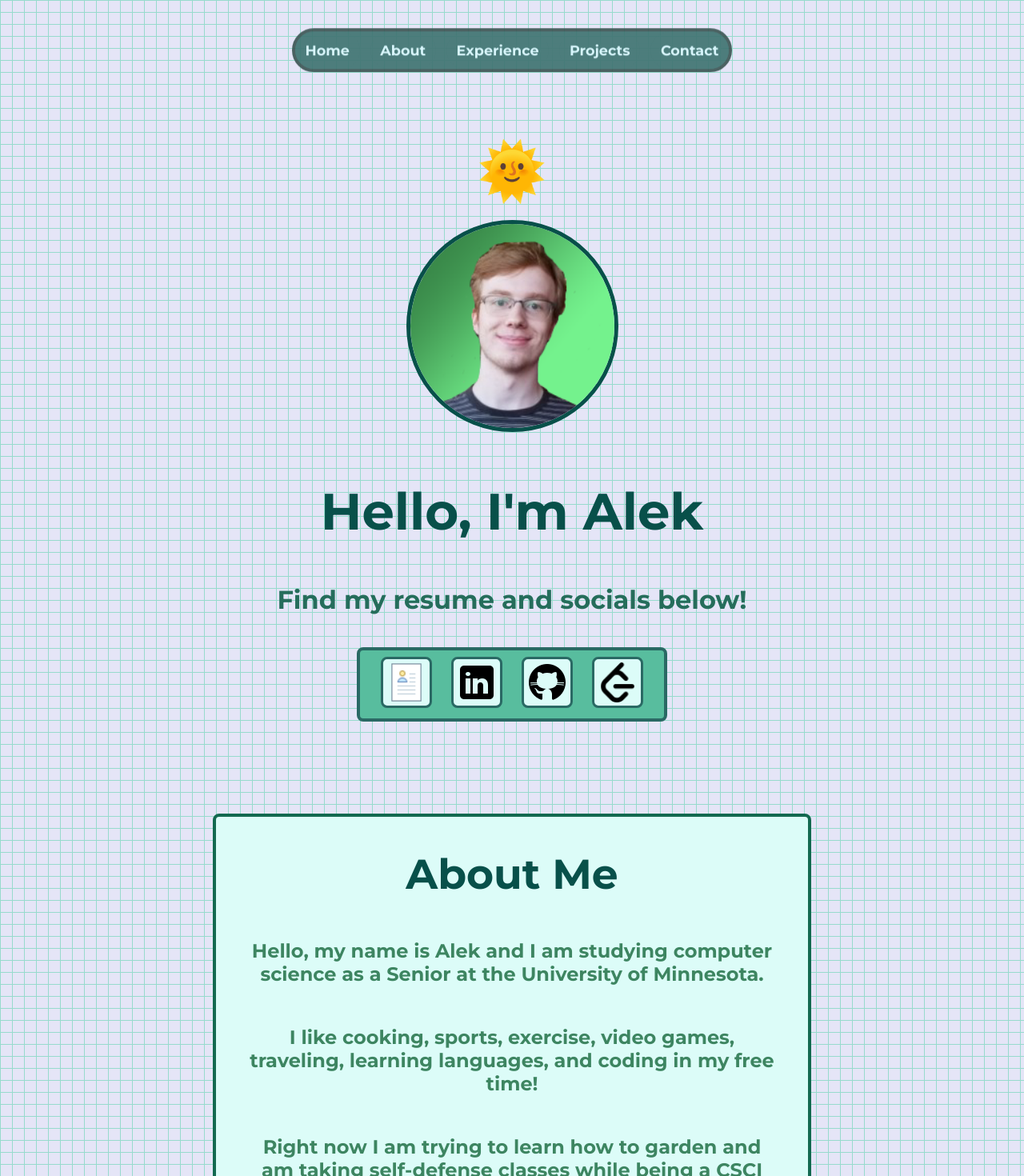
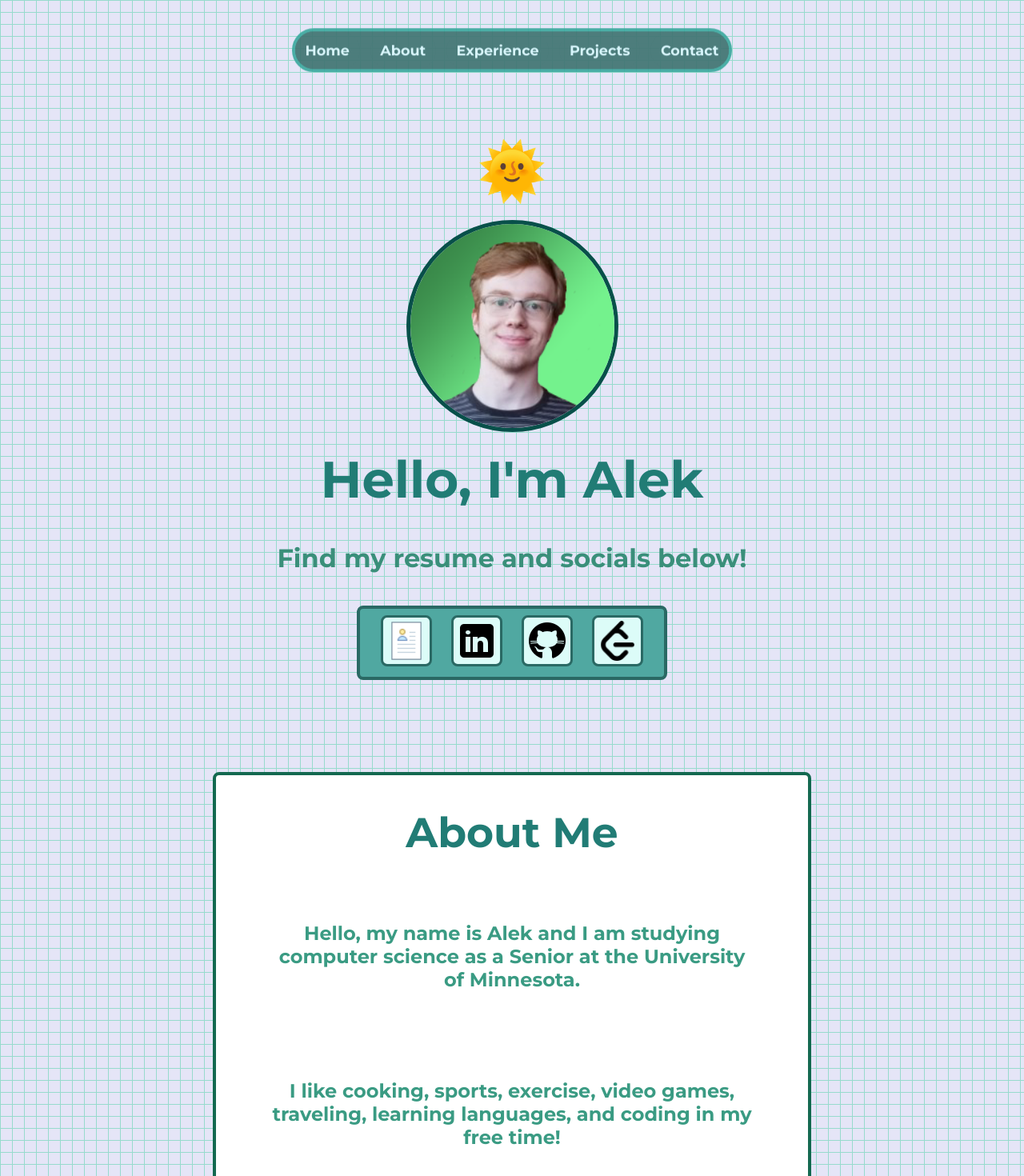
Before and after one commit to Gitphin/portfolio-site, a React (Vite) app: page / in a window 1280 px wide. Shown: the top 1470 px of the page at 80% size. Built offline with nearby package versions, Linux system fonts and the light colour scheme.

Commit message:
Finalizing stylistic changes (still need to add projects and forms for contact)

```diff
--- a/src/App.css
+++ b/src/App.css
@@ -17,7 +17,7 @@ body {
 }
 body.dark-mode {
   background-color: #e5e5f7;
-background-image: radial-gradient( ellipse farthest-corner at 10px 10px , #414040, #000000 50%, #000000 50%);
+background-image: radial-gradient( ellipse farthest-corner at 10px 10px , #141414, #000000 50%, #000000 50%);
 background-size: 12px 12px;
 
 }
@@ -25,36 +25,36 @@ background-size: 12px 12px;
 /*Common font/styling */
 .main {
   font-family: "Montserrat", sans-serif;
-  margin: 40px 0 -20px 0;
-  color: #08504a;
+  margin: 0px 0 -20px 0;
+  color: #217c75;
   font-size: 64px;
 }
 
 .main_sub {
   font-family: "Montserrat", sans-serif;
   margin: 0px 0 0px 0;
-  color: #08504a;
+  color: #217c75;
   font-size: 52px;
 }
 
 .sub {
   font-family: "Montserrat", sans-serif;
-  margin-bottom: 20px;
-  color: #256d5b;
+  margin: -10px;
+  color: #3a8f7a;
   font-size: 32px;
 }
 
 .subsub {
   font-family: "Montserrat", sans-serif;
   margin: 10px 0 0px 0;
-  color: #3d8561;
+  color: #3a9b83;
   font-size: 24px;
   font-weight: bold;
 
 }
 
 body.dark-mode .main{
-  color: rgb(211, 233, 233);
+  color: rgb(255, 255, 255);
 }
 
 body.dark-mode .main_sub {
@@ -64,7 +64,7 @@ body.dark-mode .main_sub {
 }
 
 body.dark-mode .sub{
-  color: rgb(186, 202, 202);
+  color: rgb(218, 230, 230);
 }
 
 body.dark-mode .subsub {
@@ -73,20 +73,39 @@ body.dark-mode .subsub {
   color: rgb(135, 196, 175);
 }
 
+/* Navbar */
+body.dark-mode nav {
+  border-color: #65ceab;
+  background-color: rgb(43, 44, 44);
+}
+body.dark-mode nav:hover {
+  border-color: #9de4cc;
+  background-color: rgb(56, 56, 56, 0.753);
+}
+
+body.dark-mode nav a{
+  border-color: #65ceab;
+  background-color: rgb(43, 44, 44);
+}
+body.dark-mode nav a:hover {
+  border-color: #9de4cc;
+  background-color: rgba(124, 124, 124, 0.753);
+}
+
 /* Header */
 body.dark-mode contactborder {
   border-color: #65ceab;
-  background-color: #1b6156;
+  background-color: rgb(43, 44, 44);
 }
 body.dark-mode contactborder:hover {
   border-color: #97d6cd;
-  background-color: #317c71;
+  background-color: rgb(56, 56, 56, 0.753);
 }
 
 body.dark-mode span {
   img {
     background-color: #4e837d;
-        border: 3px solid #7baaa3;
+        border: 3px solid #65ceab;
         border-radius: 8px;
   }
 
@@ -106,24 +125,11 @@ body.dark-mode about {
 }
 
 body.dark-mode about:hover {
-  background-color: rgb(56, 56, 56);
+  background-color: rgb(56, 56, 56, 0.753);
   border: 4px solid #7dd3bd;
 }
 
-/* Navbar */
-body.dark-mode nav {
-  border-color: #65ceab;
-}
-body.dark-mode nav:hover {
-  border-color: #9de4cc;
-}
-
 /* Experience / Skills */
-body.dark-mode experience:hover {
-  background-color: rgb(56, 56, 56);
-  border: 4px solid #68c4a5;
-}
-
 body.dark-mode skills {
   background-color: rgb(82, 153, 129);
   border: 3px solid #96c0b3;
@@ -138,6 +144,11 @@ body.dark-mode experience {
   font-size: 30px;
 }
 
+body.dark-mode experience:hover {
+  background-color: rgb(56, 56, 56, 0.753);
+  border: 4px solid #68c4a5;
+}
+
 /*Projects */
 
 
@@ -148,7 +159,7 @@ body.dark-mode contact {
 }
 
 body.dark-mode contact:hover {
-  background-color: rgb(56, 56, 56);
+  background-color: rgba(56, 56, 56, 0.753);
   border: 4px solid #7dd3bd;
 }
 
@@ -164,11 +175,6 @@ body.dark-mode contact connect:hover {
   color: rgb(255, 255, 255);
 }
 
-body.dark-mode experience:hover {
-  background-color: rgb(56, 56, 56);
-  border: 4px solid #68c4a5;
-}
-
 /* Footer */
 body.dark-mode footer {
   background-color: rgb(82, 153, 129);
--- a/src/components/about/about.module.css
+++ b/src/components/about/about.module.css
@@ -12,15 +12,15 @@ about {
     padding: 20px;
     max-width: 700px;
     transition: border-color 0.3s, background-color 0.3s;
-    background-color: #dcfcf8;
+    background-color: #ffffff;
     border-radius: 8px;
 }
 
 about:hover {
-    border: 4px solid #1a9c77;
-    background-color: #d6ecea;
+    border: 4px solid #36a888;
+    background-color: #d9f8f8a4;
 }
 
 p {
-    padding: 20px;
+    padding: 50px;
 }
--- a/src/components/contact/contact.module.css
+++ b/src/components/contact/contact.module.css
@@ -13,15 +13,15 @@ contact {
     width: 100%;
     max-width: 700px;
     transition: border-color 0.3s, background-color 0.3s, width 0.3s;
-    background-color: #dcfcf8;
+    background-color: #ffffff;
     border-radius: 8px;
     font-family: "Montserrat", sans-serif;
     color:#27463d
 }
 
 contact:hover {
-    border: 4px solid #1a9c77;
-    background-color: #d6ecea;
+    border: 4px solid #36a888;
+    background-color: #d9f8f8a4;
 }
 
 connect {
@@ -29,7 +29,7 @@ connect {
     flex-direction: column;
     border: 4px solid #136950;
     border-radius: 8px;
-    background-color: #c0f8f1;
+    background-color: #87d4cb;
     padding: 10px;
     margin-bottom: 20px;
     transition: border-color 0.3s, background-color 0.3s, width 0.3s;
--- a/src/components/experience/experience.module.css
+++ b/src/components/experience/experience.module.css
@@ -5,7 +5,7 @@
     flex-wrap: wrap;
     margin: auto;
     border: 4px solid #136950;
-    background-color: #dcfcf8;
+    background-color: #ffffff;
     justify-content: center;
     border-radius: 8px;
     transition: border-color 0.3s, background-color 0.3s;
@@ -13,8 +13,8 @@
 }
 
 .experience:hover {
-    background-color: #d6ecea;
-    border: 4px solid #1a9c77;
+    border: 4px solid #36a888;
+    background-color: #d9f8f8a4;
 }
 
 h1 {
--- a/src/components/footer/footer.module.css
+++ b/src/components/footer/footer.module.css
@@ -14,9 +14,9 @@
     padding: 10px;
     width: 100%;
     transition: border-color 0.3s, background-color 0.3s;
-    background-color: #63cfb1;
+    background-color: #3a8f7a;
     border-radius: 8px;
-    color: rgb(20, 70, 59);
+    color: #c0f8f1;
     font-family: "Montserrat", sans-serif;
     font-size: 24px;
   }
--- a/src/components/header/Header.jsx
+++ b/src/components/header/Header.jsx
@@ -6,6 +6,7 @@ import github from '../../assets/header/github.png'
 import resume from '../../assets/header/resume.png'
 import linkedin from '../../assets/header/linkedin.png'
 import leet from '../../assets/header/leet.png'
+import CV from '../../assets/header/AlexanderHolimanResume.pdf'
 
 export const Header = () => {
   const [darkMode, setDarkMode] = useState(false);
@@ -30,8 +31,8 @@ export const Header = () => {
         <p className="sub">Find my resume and socials below!</p>
       <contactborder>
         <span>
-            <a href="../../assets/header/AlekHolimanResume.pdf" download>
-              <img src={resume}/>
+            <a href={CV}>
+              <img src={resume} download/>
             </a>
             <a href="https://www.linkedin.com/in/alexander-holiman-8940542a9/" target="_blank">
               <img src={linkedin}/>
--- a/src/components/header/header.module.css
+++ b/src/components/header/header.module.css
@@ -35,14 +35,14 @@ contactborder {
     justify-content: center;
     border: 4px solid #2a6964;
     border-radius: 8px;
-    background-color: #58bd9e;
+    background-color: #50a8a1;
     transition: border-color 0.3s, background-color 0.3s, width 0.3s, height 0.3s;
 }
 
 contactborder:hover {
   width: 390px;
   height: 80px;
-  background-color: #70d3b5;
+  background-color: #50a8a1c2;
 }
 
 span {
--- a/src/components/navbar/navbar.module.css
+++ b/src/components/navbar/navbar.module.css
@@ -5,7 +5,7 @@
 }
 
 nav {
-    background: #28635e;
+    background-color: #28635e;
     opacity: 0.8;
     width: max-content;
     transform: translateY(+50%);
@@ -15,10 +15,9 @@ nav {
     flex-direction: row;
     gap: 0.8rem;
     border-radius: 3rem;
-    border: 4px solid #26413e;
+    border: 4px solid #25a193;
     backdrop-filter: blur(15px);
-    transition: background-color 0.3s;
-    transition: border-color 0.3s;
+    transition: background-color 0.3s, border-color 0.3s;
 }
 
 nav:hover {
@@ -34,7 +33,7 @@ nav a {
   color: #d6f9fd;
   font-size: 1.1rem;
   font-family: "Montserrat", sans-serif;
-  transition: background-color 0.3s, font-size 0.3s;
+  transition: background-color 0.3s, border-color 0.3s, font-size 0.3s;
 }
 
 nav a:hover {
--- a/src/components/projects/Projects.jsx
+++ b/src/components/projects/Projects.jsx
@@ -3,6 +3,7 @@ import styles from './projects.module.css';
 export const Projects = () => {
     return (
         <section id="projects" className={styles.container}>
+            {/* Will have to change from about later */}
             <about>
                 <h1 className='main_sub'>Projects (WIP), check out my GitHub for now!</h1>
             </about>
```
Also changed, not shown: 2 other files (tests, documents, lock files or other folders).
